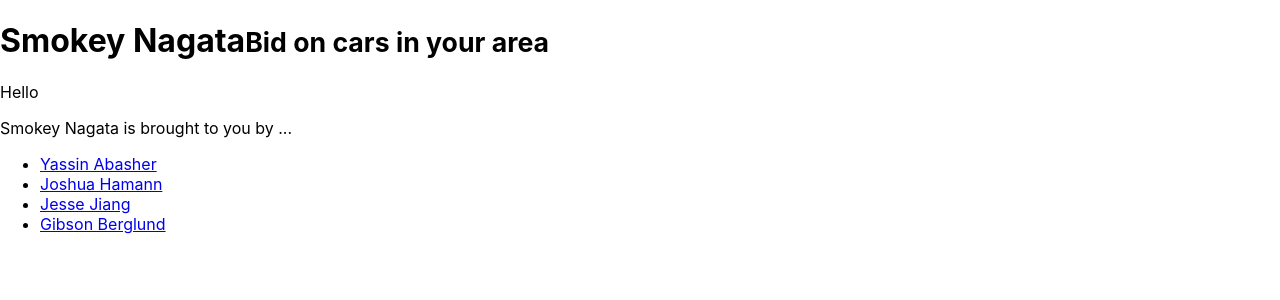
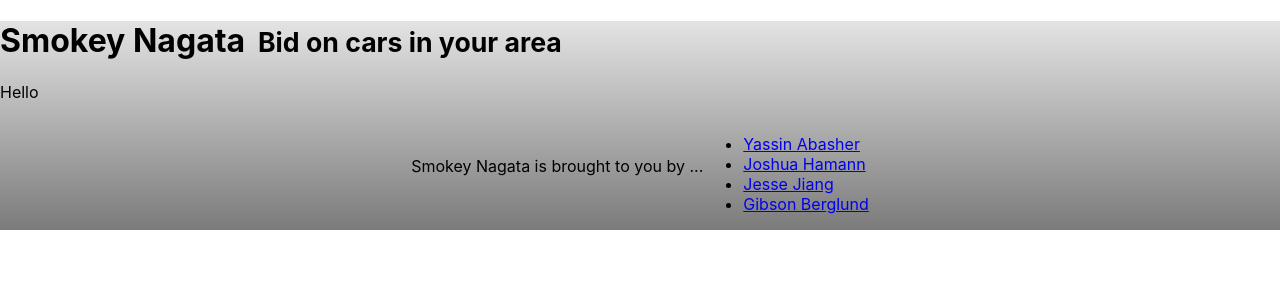
Before and after one commit to JuicinessJ/smokey-nagata, a React (Create React App) app in the folder client/: page / in a window 1280 px wide. Shown: the top 300 px of the page. Built offline with nearby package versions, Linux system fonts and the light colour scheme.

Commit message:
some css on content page

```diff
--- a/client/src/App.css
+++ b/client/src/App.css
@@ -1,9 +1,3 @@
-.App {
-  text-align: center;
-  background-image: linear-gradient(silver, black);
-  height: 100%;
-}
-
 
 .App-logo {
   height: 40vmin;
@@ -32,26 +26,6 @@
 }
 
 
-
-.subtitle {
-  margin-left: 1%;
-}
-
-.button {
-  background-color: rgb(70, 79, 255);
-  color: white;
-  border-radius: 5px;
-}
-
-.footer {
-  display: flex;
-  justify-content: center;
-}
-
-.footercredit {
-  margin-top: 3%;
-}
-
 @keyframes App-logo-spin {
   from {
     transform: rotate(0deg);
--- a/client/src/index.css
+++ b/client/src/index.css
@@ -1,3 +1,8 @@
+.App {
+  background-image: linear-gradient(rgb(228, 227, 227), rgb(123, 123, 123));
+  height: 100%;
+}
+
 body {
   margin: 0;
   font-family: -apple-system, BlinkMacSystemFont, 'Segoe UI', 'Roboto', 'Oxygen',
@@ -11,3 +16,36 @@ code {
   font-family: source-code-pro, Menlo, Monaco, Consolas, 'Courier New',
     monospace;
 }
+
+.subtitle {
+  margin-left: 1%;
+}
+
+.carpic {
+  max-width: 75%;
+  margin: 2%;
+}
+
+.picandbidform {
+  display: flex;
+}
+
+.bidformcontainer {
+  max-width: 25%;
+  margin-right: 25%;
+}
+
+.button {
+  background-color: rgb(70, 79, 255);
+  color: white;
+  border-radius: 5px;
+}
+
+.footer {
+  display: flex;
+  justify-content: center;
+}
+
+.footercredit {
+  margin-top: 3%;
+}
--- a/client/src/pages/Content.js
+++ b/client/src/pages/Content.js
@@ -1,15 +1,20 @@
 import React from 'react'
 import BidForm from '../components/Bidform'
+import CarPic from '../assets/images/lincoln-continental.jpg'
 
 const index = () => {
   return (
     <div className='maincontent'>
         <h1 className='sitetitle'>This Car In This Area</h1>
-        <div className='imagecontainer'>
-            <img className='carpic' src='./assets/images/1964-lincoln-continental.jpg' alt='car for sale'></img>
-            <p className='cardescription'></p>
+        <div className='picandbidform'>
+            <div className='imagecontainer'>
+                <img className='carpic' src={CarPic} alt='car for sale'></img>
+                <p className='cardescription'></p>
+            </div>
+            <div className='bidformcontainer'>
+                <BidForm />
+            </div>
         </div>
-        <BidForm />
         <div className='posterinfo'>
             <p>This car was posted by User</p>
             <p>User.Location</p>
```
Also changed, not shown: client/src/assets/images/lincoln-continental.jpg (renamed from client/src/assets/images/1964-lincoln-continental.jpg).
